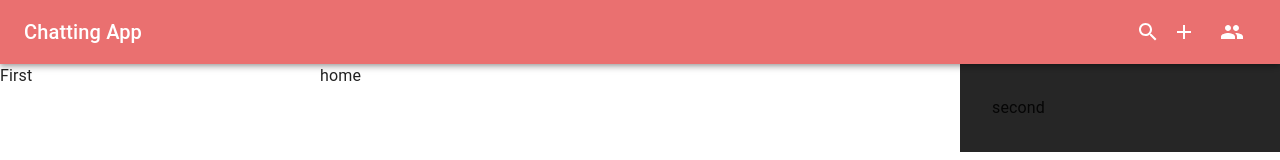
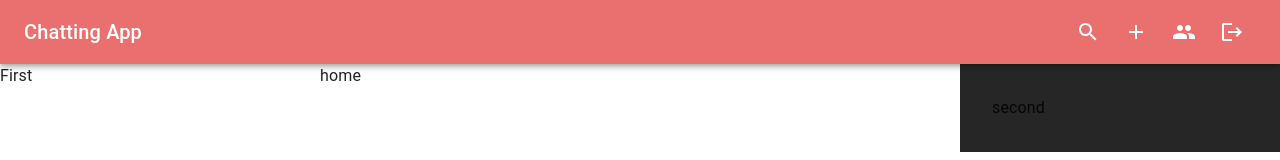
Before and after one commit to Prateekyadav01/Chatting_Major, a React (Vite) app in the folder client/: page / in a window 1280 px wide. Shown: the top 160 px of the page. Built offline with nearby package versions, Linux system fonts and the light colour scheme.

Commit message:
component of button is done

```diff
--- /dev/null
+++ b/client/src/components/constants/Iconbtn.jsx
@@ -0,0 +1,22 @@
+import React from 'react'
+import {  IconButton,  Tooltip,  } from '@mui/material'
+
+
+
+const Iconbtn = ({title , icon , onclick}) => {
+
+
+  return (
+    <Tooltip title={title}>
+    <IconButton
+      color='inherit'
+      size='large'
+      onClick={onclick}
+    >
+      {icon}
+    </IconButton>
+  </Tooltip>
+  )
+}
+
+export default Iconbtn
--- a/client/src/components/layout/Header.jsx
+++ b/client/src/components/layout/Header.jsx
@@ -1,8 +1,16 @@
 import { AppBar, Box, IconButton, Toolbar, Tooltip, Typography } from '@mui/material'
 import React from 'react'
 import { orange } from '../constants/color'
-import { Add as AddIcon, Menu as MenuIcon, Search as SearchIcon , Group as GroupIcon} from "@mui/icons-material"
-import {useNavigate} from 'react-router-dom'
+import {
+  Add as AddIcon,
+  Menu as MenuIcon,
+  Search as SearchIcon,
+  Group as GroupIcon,
+  Logout as LogoutIcon
+}
+  from "@mui/icons-material"
+import { useNavigate } from 'react-router-dom'
+import Iconbtn from '../constants/Iconbtn'
 
 
 const Header = () => {
@@ -17,8 +25,11 @@ const Header = () => {
   const openNewGroup = () => {
     console.log('new group')
   }
-  const NavigationtoGroup = () => {
+  const navigateToGroup = () => {
     navigate('/groups')
+  }
+  const handleLogout = () => {
+    console.log('logout')
   }
   return (
     <>
@@ -61,37 +72,25 @@ const Header = () => {
             />
 
             <Box>
-              <Tooltip title="Search">
-                <IconButton
-                  size="large"
-                  edge="end"
-                  color="inherit"
-                  aria-label="menu"
-                  onClick={openSearchDialog}
-                >
-                  <SearchIcon />
-                </IconButton>
-              </Tooltip>
+              <Iconbtn title={"search"}
+                onClick={openSearchDialog}
+                icon={<SearchIcon />}
+              />
 
-              <Tooltip title="New Group">
-                <IconButton
-                  color='inherit'
-                  size='large'
-                  onClick={openNewGroup}
-                >
-                  <AddIcon />
-                </IconButton>
-              </Tooltip>
+              <Iconbtn title={"New Group"}
+                onClick={openNewGroup}
+                icon={<AddIcon />}
+              />
 
-              <Tooltip title="Manage Group">
-                <IconButton
-                  color='inherit'
-                  size='large'
-                  onClick={NavigationtoGroup}
-                >
-                  <GroupIcon />
-                </IconButton>
-              </Tooltip>
+              <Iconbtn title={"Manage Group"}
+                onClick={navigateToGroup}
+                icon={<GroupIcon />}
+              />
+
+              <Iconbtn title={"Logout"}
+                onClick={handleLogout}
+                icon={<LogoutIcon />}
+              />
 
             </Box>
           </Toolbar>
```
